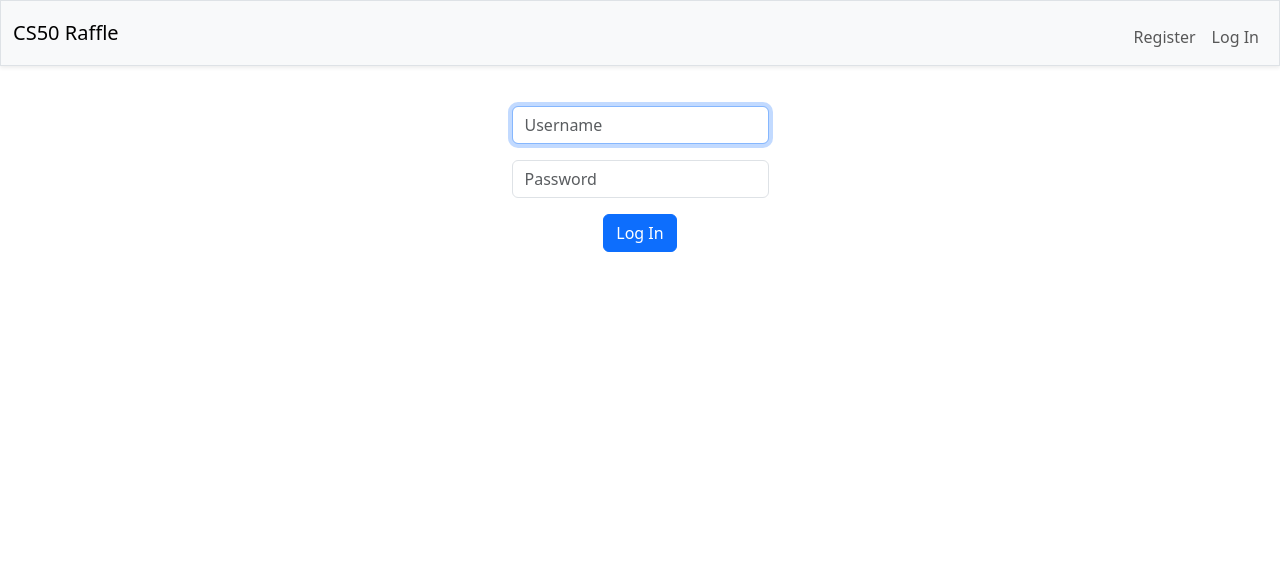
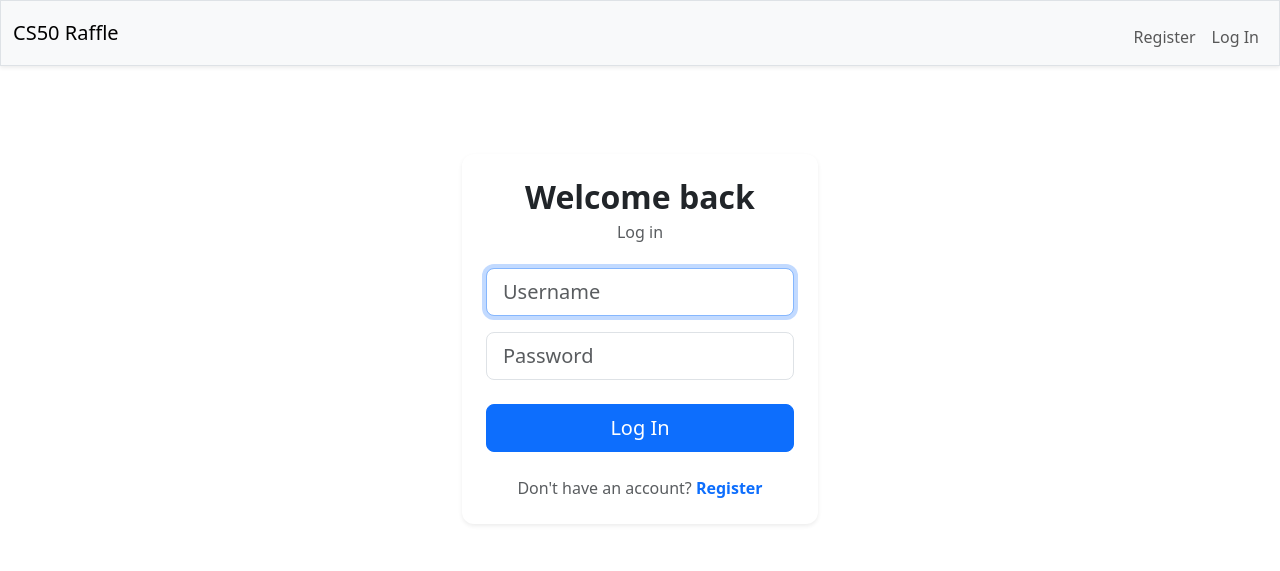
Before and after one commit to horialex/raffle-cs50, a Flask app: page /login in a window 1280 px wide. Shown: the top 571 px of the page. Run offline with Flask 3, Linux system fonts and the light colour scheme; parts of the project's set-up code (start-up, migrations or seed data) failed here and were passed over; some libraries are stand-ins or nearby versions.

Commit message:
[dashboard] Updated login html form to use boostrap

```diff
--- a/templates/login.html
+++ b/templates/login.html
@@ -6,33 +6,55 @@ Log In
 
 {% block main %}
 
-<!-- Flash Messages
-{% with messages = get_flashed_messages(with_categories=true) %}
-{% if messages %}
-{% for category, message in messages %}
-<div class="alert alert-danger text-center w-50 mx-auto" role="alert">
-    {{ message }}
+
+<div class="container py-5">
+    <div class="row justify-content-center">
+        <div class="col-12 col-sm-10 col-md-7 col-lg-5 col-xl-4">
+
+            <div class="card shadow-sm border-0">
+                <div class="card-body p-4">
+
+                    <div class="text-center mb-4">
+                        <h2 class="fw-bold mb-1">Welcome back</h2>
+                        <p class="text-muted mb-0">Log in</p>
                     </div>
-{% endfor %}
-{% endif %}
-{% endwith %} -->
-
 
                     <form action="{{ url_for('auth_bp.login') }}" method="post">
                         {{ form.hidden_tag() }}
 
                         <div class="mb-3">
-        {{ form.username(class="form-control mx-auto w-auto", autocomplete="off", autofocus=True,
-        placeholder="Username") }}
+                            {{ form.username(
+                            class="form-control form-control-lg",
+                            autocomplete="off",
+                            autofocus=True,
+                            placeholder="Username"
+                            ) }}
                         </div>
 
                         <div class="mb-3">
-        {{ form.password(class="form-control mx-auto w-auto", placeholder="Password") }}
+                            {{ form.password(
+                            class="form-control form-control-lg",
+                            placeholder="Password"
+                            ) }}
                         </div>
 
-    <div>
-        {{ form.submit(class="btn btn-primary") }}
+                        <div class="d-grid mt-4">
+                            {{ form.submit(class="btn btn-primary btn-lg") }}
+                        </div>
+                    </form>
+
+                    <div class="text-center mt-4">
+                        <span class="text-muted">Don't have an account?</span>
+                        <a href="{{ url_for('users_bp.register') }}" class="text-decoration-none fw-semibold">
+                            Register
+                        </a>
                     </div>
 
-</form>
+                </div>
+            </div>
+
+        </div>
+    </div>
+</div>
+
 {% endblock %}
--- a/templates/register_user.html
+++ b/templates/register_user.html
@@ -6,9 +6,9 @@ Register user
 
 {% block main %}
 <div id="main">
-    <div class="container ">
-        <div class="card shadow-sm">
-            <div class="card-body bg-light rounded shadow-sm">
+    <div class="container rounded">
+        <div class="card shadow-sm rounded">
+            <div class="card-body bg-light rounded">
                 <h2 class="card-title text-center mb-2">Join us</h2>
                 <p class="card-title text-center mb-4">Create your account and test your luck</p>
                 <form id="register-form" action="{{ url_for('users_bp.register') }}" method="post"
```
Lines whose indentation alone changed are shown as unchanged.
